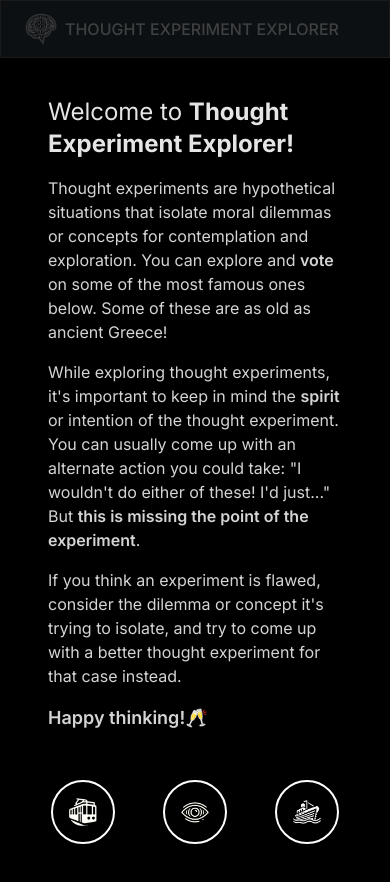
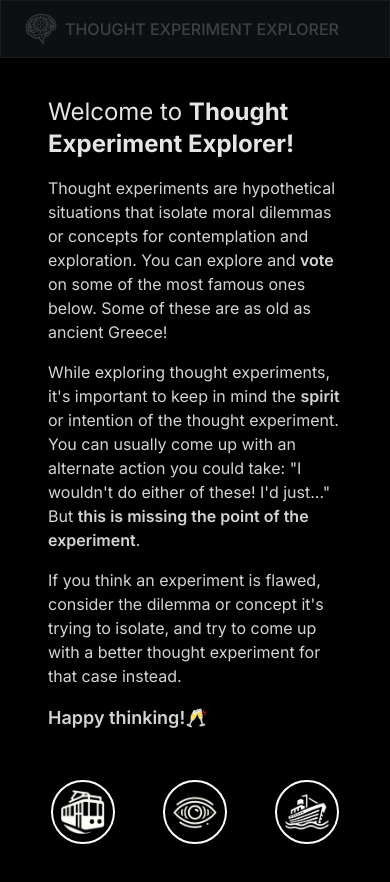
Before and after one commit to ktpeace/thought-experiments, a Next.js app: page / in a window 390 px wide. Shown: the top 882 px of the page. Built offline with nearby package versions, Linux system fonts and the light colour scheme.

Commit message:
fix icon paddng and fit

```diff
--- a/src/components/HomeImages.tsx
+++ b/src/components/HomeImages.tsx
@@ -24,7 +24,7 @@ const HomeImages = () => {
               <Image
                 src={`${imagesPath}${imageName}${imagesExtension}`}
                 alt={`Image ${index + 1}`}
-                className="object-contain p-4"
+                className="object-contain p-2 md:p-4"
                 fill
               />
             </div>
```
